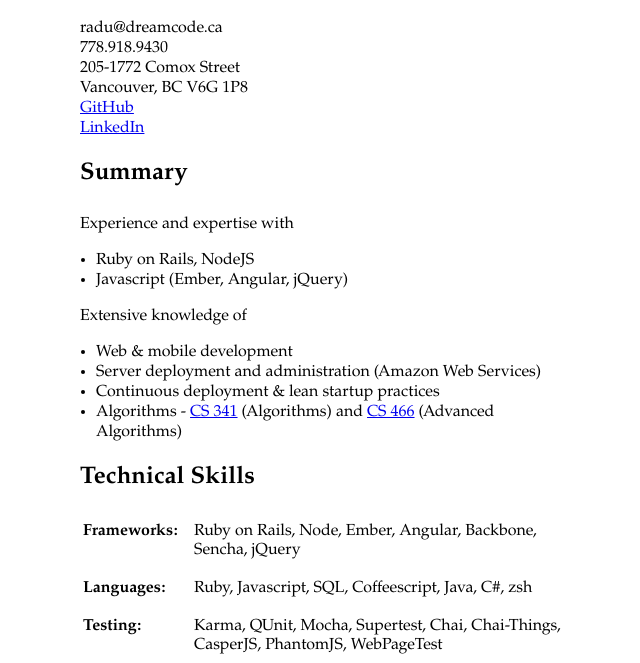
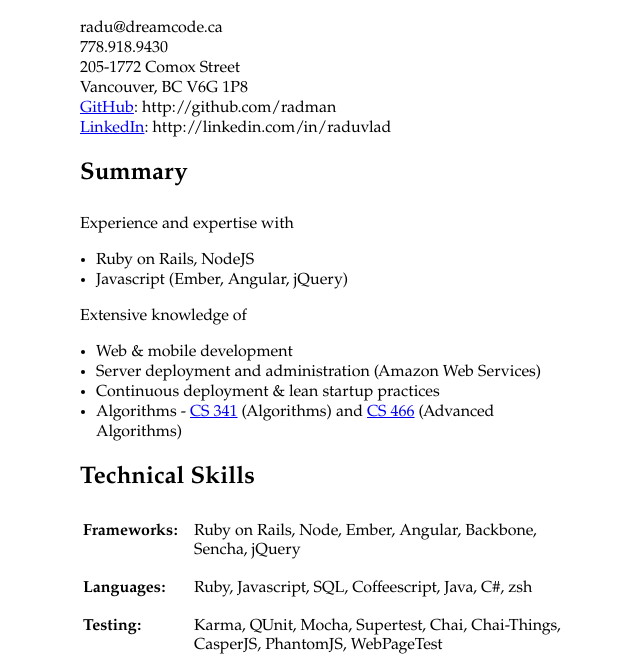
Before and after one commit to radman/radman.github.io, a plain HTML site: page index.html in a window 1280 px wide. Shown: the part 137-800 px from the top of the page, without its empty margins (310-950 px from the left). Drawn offline with Linux system fonts and the light colour scheme.

Commit message:
expanding github, linkedin, portfolio links

```diff
--- a/index.html
+++ b/index.html
@@ -15,8 +15,8 @@
         <li>778.918.9430</li>
         <li>205-1772 Comox Street</li>
         <li>Vancouver, BC V6G 1P8</li>
-        <li><a href="https.com://github.com/radman">GitHub</a></li>
-        <li><a href="http://linkedin.com/in/raduvlad">LinkedIn</a></li>
+        <li><a href="https://github.com/radman">GitHub</a>: http://github.com/radman</li>
+        <li><a href="http://linkedin.com/in/raduvlad">LinkedIn</a>: http://linkedin.com/in/raduvlad</li>
       </ul>
 
 
@@ -82,7 +82,7 @@
           <td>
             Yelp, Four Square, Google Maps, Yellow Pages, Facebook Places,
             Monexa, Twilio, ConstantContact, Amazon Payments, Amazon Associates,
-            Gmail, Zong, Yahoo Channels, UStream
+            Gmail, Zong, Yahoo Channels, UStream)
           </td>
         </tr>
         <tr>
@@ -123,7 +123,7 @@
         <li>Bringing great web and mobile app ideas to life using Ruby on Rails, Javascript and other web technologies.</li>
         <li>
           See
-          <a href="/portfolio" target="_parent">portfolio</a>
+          <a href="/portfolio" target="_parent">portfolio</a> (dreamcode.ca)
           for what I've been up to recently.
         </li>
       </ol>
```
